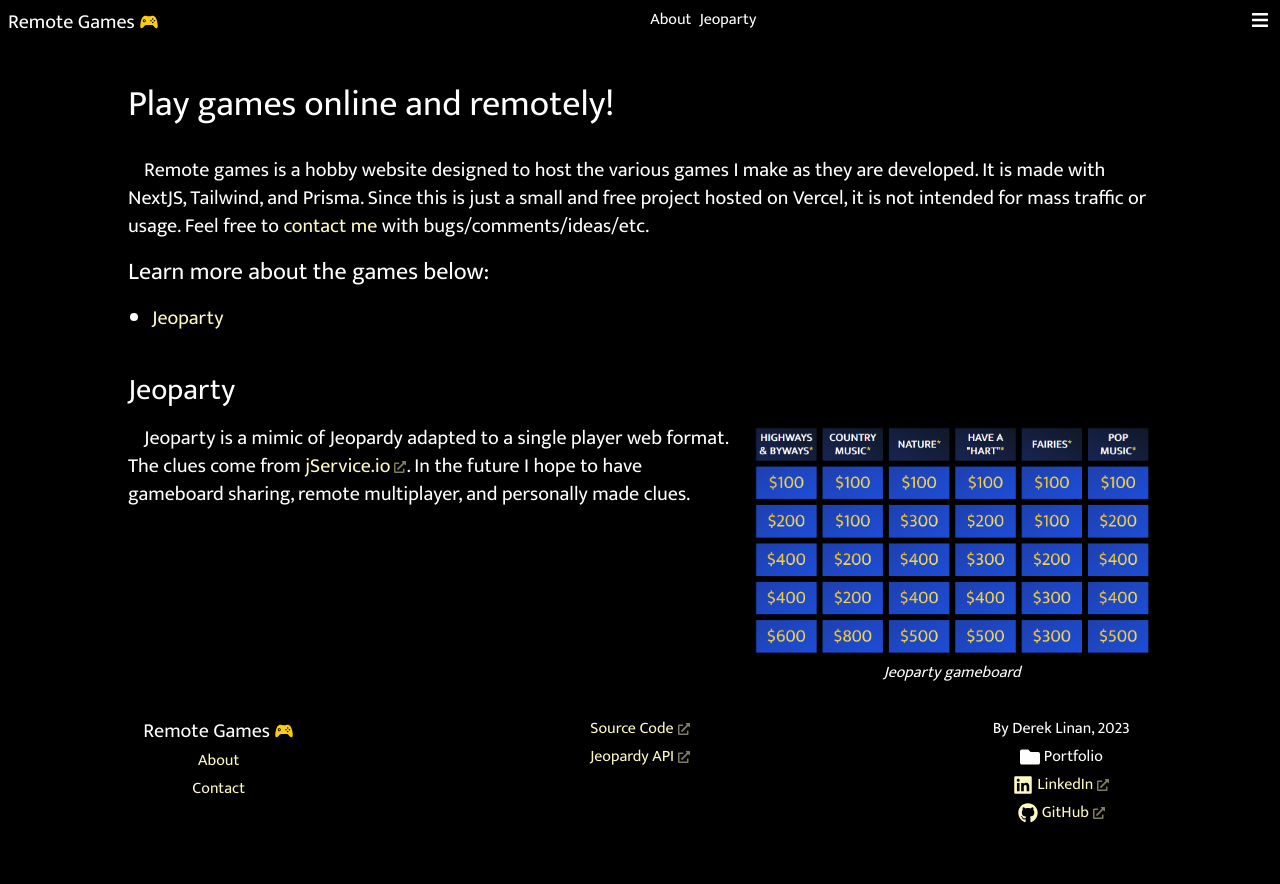
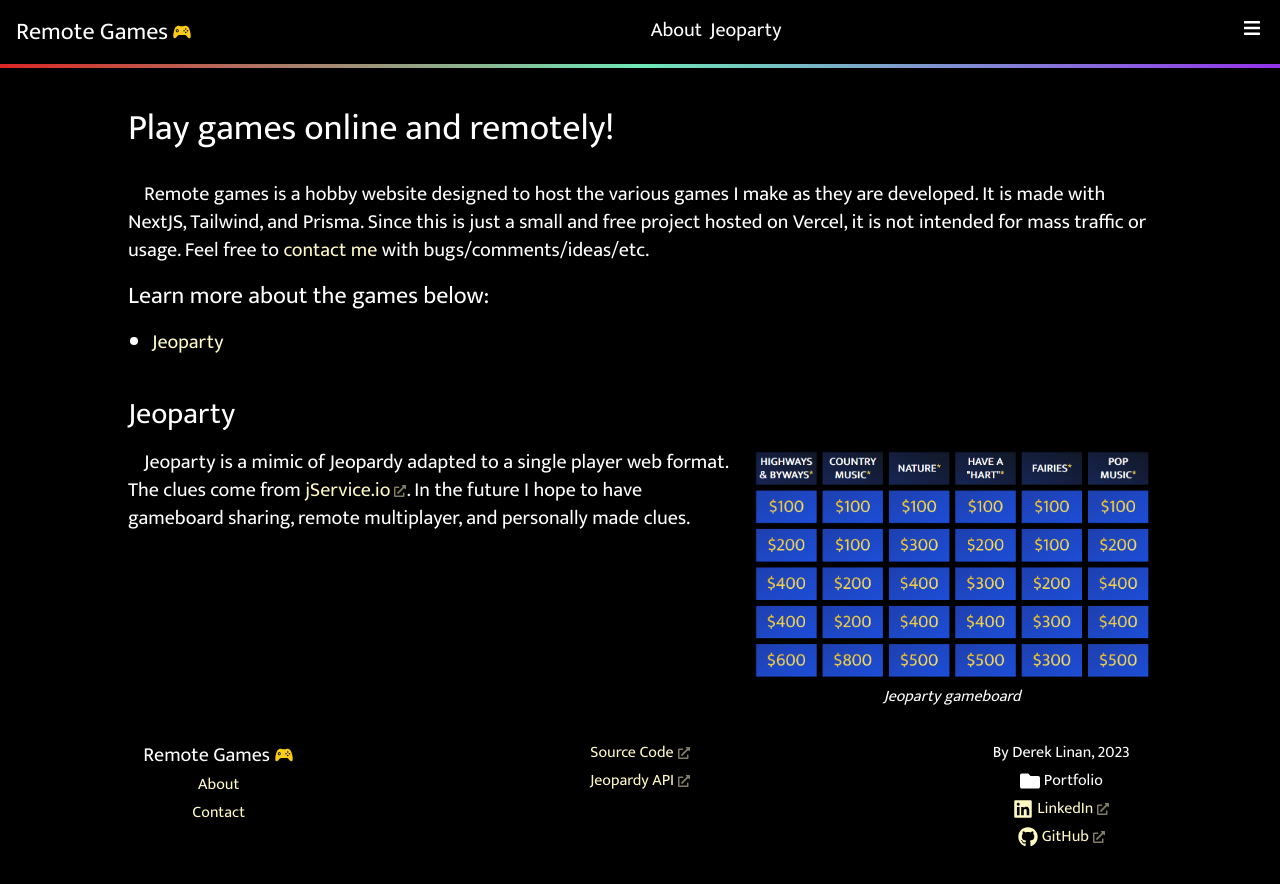
Before and after one commit to DerekLinan/remote-games, a Next.js app: page / in a window 1280 px wide. Shown: the top 884 px of the page. Built offline with nearby package versions, Linux system fonts and the light colour scheme.

Commit message:
feat(navbar): add bottom border

```diff
--- a/src/components/navbar.tsx
+++ b/src/components/navbar.tsx
@@ -29,18 +29,22 @@ function NavLink({ href, children }: LinkProps) {
 
 export default function Navbar() {
   return (
-    <nav className='p-2 flex justify-between'>
-      <Link href={'/'} className='flex gap-1'>
-        <span className='text-xl'>{names.siteName}</span>
+    <nav>
+      <div className='pb-1 bg-gradient-to-r from-red-600 via-[#6EE7B7] via-[#3B82F6] to-[#9333EA]'>
+        <div className='bg-black p-4 text-xl flex justify-between'>
+          <Link href={'/'} className='flex flex-shrink-0 gap-1'>
+            <span className='text-2xl'>{names.siteName}</span>
             <IoLogoGameControllerB className='fill-yellow-400 text-xl' />
           </Link>
-      <span className='flex gap-2'>
+          <ul className='gap-2 hidden [@media(min-width:384px)]:flex'>
             <NavLink href={routes.about}>About</NavLink>
             <NavLink href={routes.jeoparty}>Jeoparty</NavLink>
-      </span>
+          </ul>
           <ul className='hover:cursor-not-allowed tooltip-aftr after:content-["in_development..."] after:whitespace-nowrap after:-translate-x-full after:rounded-tr-none'>
             <FaBars className='text-2xl px-1' />
           </ul>
+        </div>
+      </div>
     </nav>
   );
 }
```
Lines whose indentation alone changed are shown as unchanged.
